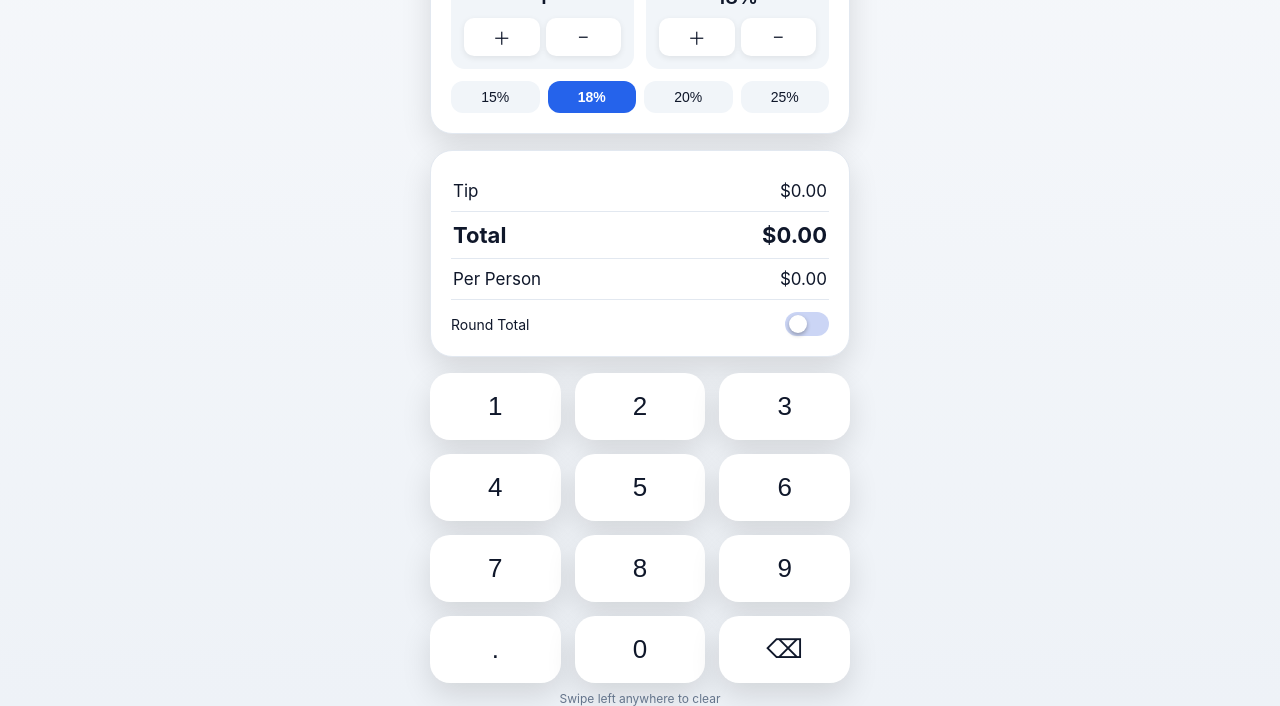
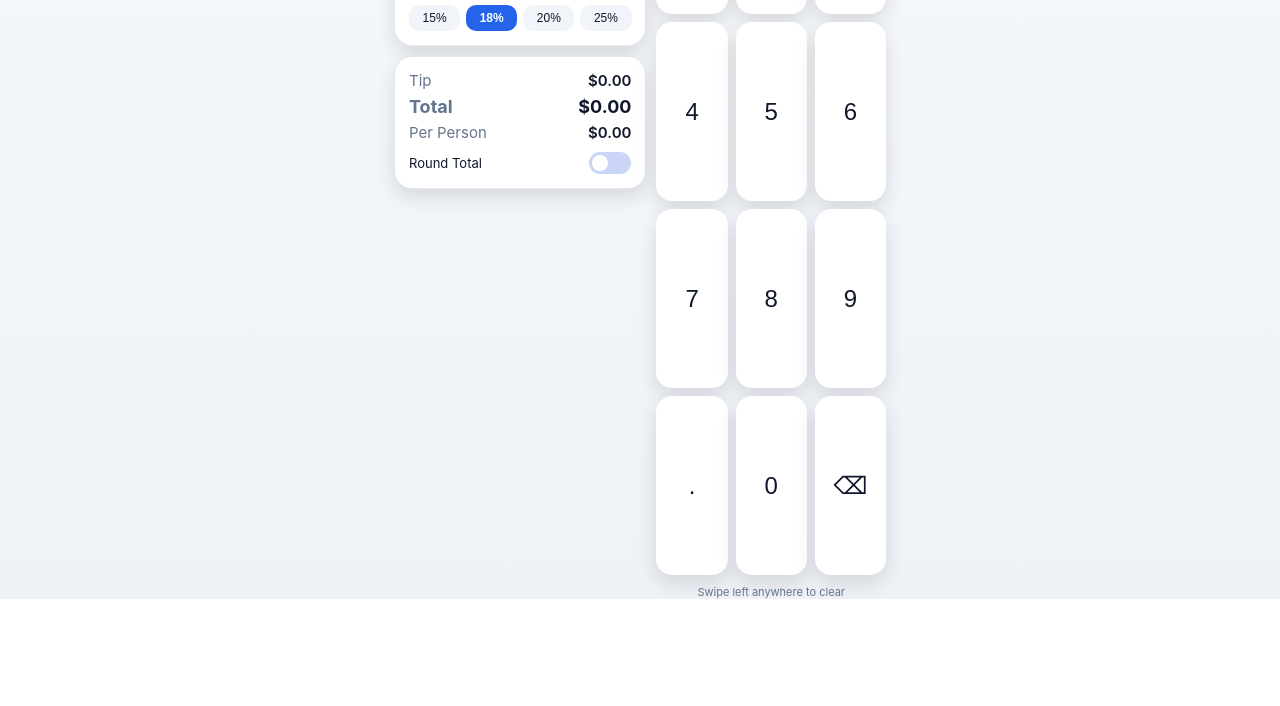
Before and after one commit to TimsReef/Tiptacular, a website: page www/index.html in a window 1280 px wide. Shown: the part 201-907 px from the top of the page. After the commit the page ends 800 px from the top, so only its background shows below. Drawn offline with Linux system fonts and the light colour scheme.

Commit message:
Portrait & Landscape

```diff
--- a/www/index.html
+++ b/www/index.html
@@ -9,11 +9,11 @@
 
 :root{
 --accent:#2563eb;
---radius:22px;
---shadow:0 12px 30px rgba(0,0,0,.12);
+--radius:18px;
+--shadow:0 8px 20px rgba(0,0,0,.12);
 }
 
-/* LIGHT MODE (more polished) */
+/* LIGHT MODE */
 @media (prefers-color-scheme: light){
 :root{
 --bg1:#f6f8fb;
@@ -38,73 +38,89 @@
 --key:#1f2937;
 --button:#1e293b;
 --border:#334155;
---shadow:0 16px 40px rgba(0,0,0,.6);
+--shadow:0 10px 30px rgba(0,0,0,.6);
 }
 }
 
 *{box-sizing:border-box}
 
-body{
+html,body{
+height:100%;
 margin:0;
 font-family:-apple-system,BlinkMacSystemFont,"SF Pro Text","Segoe UI",Roboto,Helvetica,Arial,sans-serif;
 background:linear-gradient(180deg,var(--bg1),var(--bg2));
 color:var(--text);
+overflow:hidden;
+}
+
+body{
 display:flex;
 justify-content:center;
-padding:env(safe-area-inset-top) 14px env(safe-area-inset-bottom);
 }
 
 .app{
 width:100%;
-max-width:420px;
+max-width:520px;
+height:100vh;
+display:flex;
+flex-direction:column;
+padding:env(safe-area-inset-top) 14px env(safe-area-inset-bottom);
+gap:10px;
 }
 
 .header{
-font-size:28px;
+font-size:22px;
 font-weight:700;
-margin:12px 6px 18px;
+padding:0 6px;
+flex-shrink:0;
+}
+
+.main{
+flex:1;
+display:flex;
+flex-direction:column;
+gap:10px;
+min-height:0;
 }
 
 .card{
 background:var(--card);
 border-radius:var(--radius);
-padding:20px;
+padding:14px;
 box-shadow:var(--shadow);
-margin-bottom:16px;
 border:1px solid var(--border);
 }
 
 .display{
-font-size:46px;
+font-size:36px;
 font-weight:700;
 letter-spacing:.5px;
-margin-bottom:14px;
 text-align:right;
+margin-bottom:8px;
 }
 
 .controls{
 display:flex;
-gap:12px;
-margin-top:6px;
+gap:8px;
 }
 
 .control{
 flex:1;
 background:var(--button);
-border-radius:14px;
-padding:10px;
+border-radius:12px;
+padding:8px;
 text-align:center;
 }
 
 .control-title{
-font-size:12px;
+font-size:11px;
 color:var(--muted);
 }
 
 .control-value{
-font-size:20px;
+font-size:18px;
 font-weight:600;
-margin:6px 0;
+margin:4px 0;
 }
 
 .control-buttons{
@@ -116,21 +132,16 @@ flex:1;
 border:none;
 background:var(--card);
 color:var(--text);
-border-radius:10px;
-margin:3px;
-padding:6px;
-font-size:18px;
-box-shadow:0 2px 6px rgba(0,0,0,.08);
-}
-
-.control-buttons button:active{
-transform:scale(.92);
+border-radius:8px;
+margin:2px;
+padding:4px;
+font-size:16px;
 }
 
 .tip-selector{
 display:flex;
-gap:8px;
-margin-top:12px;
+gap:6px;
+margin-top:8px;
 }
 
 .tip-btn{
@@ -138,9 +149,9 @@ flex:1;
 border:none;
 background:var(--button);
 color:var(--text);
-padding:8px 0;
-border-radius:12px;
-font-size:14px;
+padding:6px 0;
+border-radius:10px;
+font-size:12px;
 }
 
 .tip-btn.active{
@@ -149,51 +160,55 @@ color:#fff;
 font-weight:600;
 }
 
-.results .row{
-display:flex;
-justify-content:space-between;
-padding:10px 2px;
-font-size:17px;
-border-bottom:1px solid var(--border);
+.results{
+display:grid;
+grid-template-columns:1fr 1fr;
+row-gap:6px;
+column-gap:12px;
+font-size:15px;
 }
 
-.results .row:last-child{
-border-bottom:none;
+.results .label{
+color:var(--muted);
+}
+
+.results .value{
+text-align:right;
+font-weight:600;
 }
 
 .results .total{
-font-size:22px;
+font-size:18px;
 font-weight:700;
 }
 
 .round-row{
+grid-column:span 2;
 display:flex;
 justify-content:space-between;
 align-items:center;
-margin-top:12px;
-font-size:14px;
+margin-top:4px;
+font-size:13px;
 }
 
 .round-toggle{
-width:44px;
-height:24px;
+width:42px;
+height:22px;
 border-radius:20px;
 background:#cbd5f5;
 position:relative;
-cursor:pointer;
 }
 
 .round-toggle::after{
 content:"";
 position:absolute;
-width:18px;
-height:18px;
+width:16px;
+height:16px;
 border-radius:50%;
 background:white;
 top:3px;
-left:4px;
+left:3px;
 transition:.25s;
-box-shadow:0 2px 4px rgba(0,0,0,.3);
 }
 
 .round-toggle.active{
@@ -201,20 +216,20 @@ background:var(--accent);
 }
 
 .round-toggle.active::after{
-left:22px;
+left:23px;
 }
 
 .keypad{
+flex:1;
 display:grid;
 grid-template-columns:repeat(3,1fr);
-gap:14px;
+gap:8px;
 }
 
 .key{
 border:none;
-border-radius:20px;
-padding:18px 0;
-font-size:26px;
+border-radius:16px;
+font-size:24px;
 background:var(--key);
 color:var(--text);
 box-shadow:var(--shadow);
@@ -226,9 +241,35 @@ transform:scale(.92);
 
 .swipe-hint{
 text-align:center;
-font-size:12px;
+font-size:11px;
 color:var(--muted);
-margin-top:8px;
+}
+
+/* LANDSCAPE MODE */
+@media (orientation: landscape){
+
+.main{
+flex-direction:row;
+}
+
+.left-panel{
+flex:1.1;
+display:flex;
+flex-direction:column;
+gap:10px;
+}
+
+.right-panel{
+flex:1;
+display:flex;
+flex-direction:column;
+gap:10px;
+}
+
+.keypad{
+height:100%;
+}
+
 }
 
 </style>
@@ -239,6 +280,10 @@ margin-top:8px;
 <div class="app" id="app">
 
 <div class="header">Tip Calculator</div>
+
+<div class="main">
+
+<div class="left-panel">
 
 <div class="card">
 
@@ -277,20 +322,14 @@ margin-top:8px;
 
 <div class="card results">
 
-<div class="row">
-<span>Tip</span>
-<span id="tipAmount">$0.00</span>
-</div>
+<div class="label">Tip</div>
+<div id="tipAmount" class="value">$0.00</div>
 
-<div class="row total">
-<span>Total</span>
-<span id="totalAmount">$0.00</span>
-</div>
+<div class="label total">Total</div>
+<div id="totalAmount" class="value total">$0.00</div>
 
-<div class="row">
-<span>Per Person</span>
-<span id="splitAmount">$0.00</span>
-</div>
+<div class="label">Per Person</div>
+<div id="splitAmount" class="value">$0.00</div>
 
 <div class="round-row">
 <span>Round Total</span>
@@ -298,6 +337,10 @@ margin-top:8px;
 </div>
 
 </div>
+
+</div>
+
+<div class="right-panel">
 
 <div class="keypad">
 <button class="key" onclick="press('1')">1</button>
@@ -318,6 +361,10 @@ margin-top:8px;
 </div>
 
 <div class="swipe-hint">Swipe left anywhere to clear</div>
+
+</div>
+
+</div>
 
 </div>
 
```
